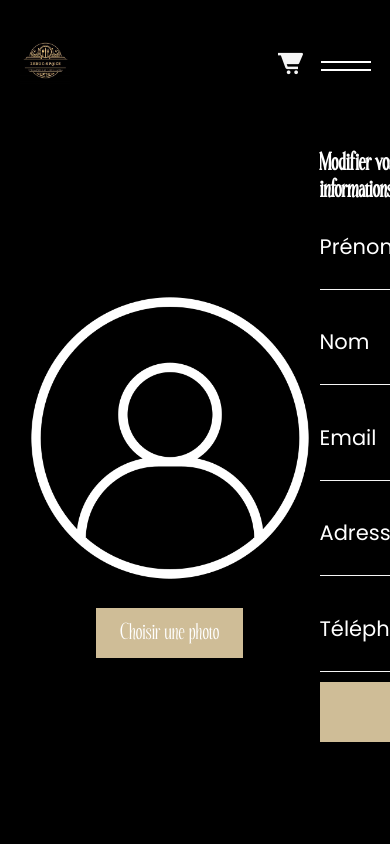
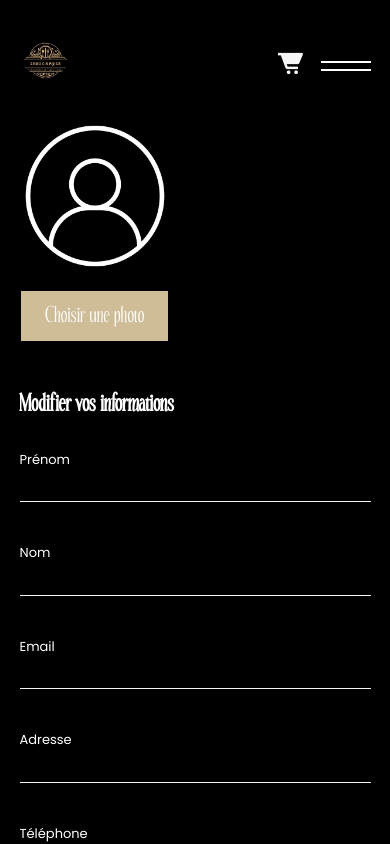
Before and after one commit to Benintambu/ProjetDevWeb, a React (Create React App) app: page /modifProfil in a window 390 px wide. Built offline with nearby package versions, Linux system fonts and the light colour scheme; grey boxes are pictures that could not be loaded.

Commit message:
Responsive Page Cart

```diff
--- a/public/index.html
+++ b/public/index.html
@@ -33,7 +33,7 @@
   <title>Zeduc Space</title>
 </head>
 
-<body>
+<body translate="no">
   <noscript>You need to enable JavaScript to run this app.</noscript>
   <div id="root"></div>
   <!--
--- a/src/App.js
+++ b/src/App.js
@@ -10,6 +10,7 @@ import Profil from './pages/Profil';
 import Cart from './pages/Cart';
 import Contact from './pages/Contact';
 import ModifProfil from './pages/ModifProfil';
+import Histo from './pages/Histo';
 
 
 function App() {
@@ -25,6 +26,7 @@ function App() {
         <Route path='/cart' element={<Cart />}></Route>
         <Route path='/contact' element={<Contact />}></Route>
         <Route path='/modifProfil' element={<ModifProfil />}></Route>
+        <Route path='/histo' element={<Histo />}></Route>
       </Routes>
     </Router>
   );
--- a/src/components/NavBar.jsx
+++ b/src/components/NavBar.jsx
@@ -57,7 +57,7 @@ const NavBar = () => {
                             <img src={profil} alt="Profil" className="profil" />
                             <ul>
                                 <li><Link to='/profil'>Votre profil</Link></li>
-                                <li><Link>Historique</Link></li>
+                                <li><Link to='/histo'>Historique</Link></li>
                                 <li><Link>Reclamation</Link></li>
                                 <li><Link>Parrainage</Link></li>
                                 <li><Link to='/'>Déconnexion</Link></li>
--- /dev/null
+++ b/src/pages/Histo.jsx
@@ -0,0 +1,14 @@
+import React from "react";
+import { Link } from "react-router-dom";
+import NavBar from "../components/NavBar";
+import '../styles/Histo.css'
+
+function Histo() {
+    return (
+        <>
+            <h4>hello</h4>
+        </>
+    );
+}
+
+export default Histo;
--- a/src/styles/Cart.css
+++ b/src/styles/Cart.css
@@ -160,3 +160,17 @@
 .histoRight_top img {
     width: 20px;
 }
+
+@media (max-width: 540px) {
+    .histo_left {
+        flex-direction: column;
+    }
+
+    .histo_item {
+        padding: 0 5px;
+    }
+
+    .histo_img img {
+        width: 60%;
+    }
+}
--- a/src/styles/ModifProfil.css
+++ b/src/styles/ModifProfil.css
@@ -115,3 +115,35 @@
     font-family: var(--main_font);
     font-size: clamp(25px, 3vw, 45px);
 }
+
+@media (max-width: 1070px) {
+    .modifProfil_cont {
+        flex-direction: column;
+        align-items: start;
+    }
+
+    .main_modif {
+        overflow: scroll;
+    }
+
+    .modif_left {
+        margin-bottom: 50px;
+        padding-top: 20px;
+    }
+
+    .modif_right {
+        width: 100%;
+
+    }
+
+    .profil_tof {
+        width: 150px;
+        height: 150px;
+    }
+
+    .modif_right form input,
+    .modif_right form input::placeholder {
+        font-size: clamp(13px, 0.5vw, 17px);
+    }
+
+}
--- a/src/styles/Profil.css
+++ b/src/styles/Profil.css
@@ -106,3 +106,25 @@
     font-family: var(--main_font);
     font-size: clamp(25px, 4vw, 40px);
 }
+
+@media (max-width: 600px) {
+    .mainProfil_cont {
+        flex-direction: column;
+        justify-content: start;
+        align-items: start;
+    }
+
+    .mainProfil_left {
+        margin-bottom: 15px;
+    }
+
+    .mainProfil_text {
+        display: flex;
+        align-items: start;
+    }
+
+    .mainProfil_img {
+        width: 80px;
+        height: 80px;
+    }
+}
```
Also changed, not shown: src/styles/Histo.css (added).
